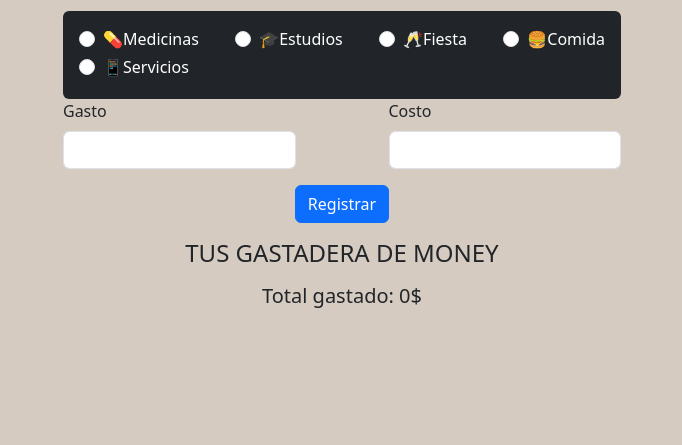
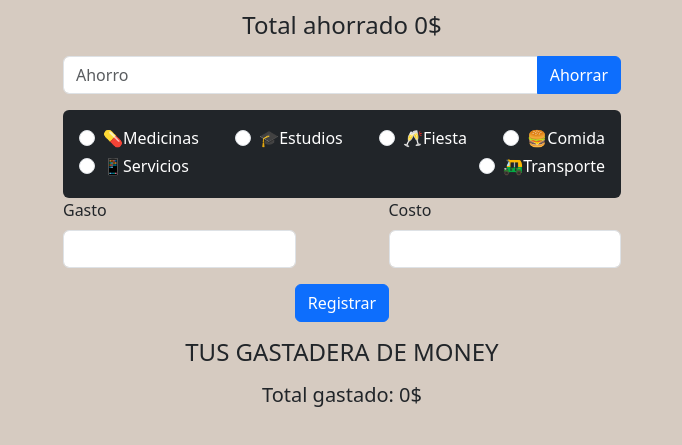
Before and after one commit to D4v13B/TrackerGastos-localstorage, a plain HTML site: page index.html in a window 1280 px wide. Shown: the part 69-514 px from the top of the page, without its empty margins (298-980 px from the left). Drawn offline with nearby package versions, Linux system fonts and the light colour scheme.

Commit message:
add ahorro section

```diff
--- a/app.js
+++ b/app.js
@@ -1,9 +1,12 @@
-const tiposGastos = ["💊Medicinas", "🎓Estudios", "🥂Fiesta", "🍔Comida", "📱Servicios"]
+const tiposGastos = ["💊Medicinas", "🎓Estudios", "🥂Fiesta", "🍔Comida", "📱Servicios", "🛺Transporte"]
 
 const formulario = document.querySelector("#formulario")
+const formularioAhorro = document.querySelector("#form-ahorro")
 const sectionGastos = formulario.querySelector("#section-gastos")
+const spanAhorrado = document.querySelector("#total-ahorrado")
 let gastos = []
 let totalGastado = 0
+let ahorro = 0
 
 // Clase
 function Gasto(titulo, tipo, costo, id) {
@@ -16,6 +19,7 @@ function Gasto(titulo, tipo, costo, id) {
 document.addEventListener("DOMContentLoaded", function () {
 
    gastos = JSON.parse(localStorage.getItem("gastos")) || []
+   ahorro = JSON.parse(localStorage.getItem("ahorro")) || 0
 
    tiposGastos.forEach(e => {
       const titulo = e.substring(2)
@@ -37,6 +41,18 @@ document.addEventListener("DOMContentLoaded", function () {
 
 function eventListener() {
    formulario.addEventListener("submit", registrarGasto)
+   formularioAhorro.addEventListener("submit", registrarAhorro)
+}
+
+function registrarAhorro(e){
+   e.preventDefault()
+
+   ahorro = formularioAhorro.querySelector("#ahorro").value
+   localStorage.setItem("ahorro", ahorro)
+
+   formularioAhorro.reset()
+   actualizarStorage()
+   mostrarGastos()
 }
 
 function registrarGasto(e) {
@@ -54,7 +70,11 @@ function registrarGasto(e) {
    mostrarGastos()
 }
 
-function mostrarGastos() {
+function mostrarGastos() {//Mostrar los datos
+
+   // Mostrar el total ahorrado
+   spanAhorrado.textContent = ahorro
+
    let total = 0
    let html = ""
    const gastosSection = document.querySelector("#lista-gastos-section")
@@ -82,6 +102,8 @@ function mostrarGastos() {
          case "Estudios":
             emogie = "🎓"
             break
+         case "Transporte":
+            emogie = "🛺"
          default:
             break;
       }
@@ -103,6 +125,7 @@ function mostrarGastos() {
 
 function actualizarStorage() {
    localStorage.setItem("gastos", JSON.stringify(gastos))
+   localStorage.setItem("ahorro", ahorro)
 }
 
 function eliminarGasto(id){
--- a/index.html
+++ b/index.html
@@ -12,7 +12,15 @@
 
 <body style="background-color: #D6CBC1;">
    <div class="container m-auto mt-3">
+      <!-- Actualizar el ahorro -->
       <h1 class="text-center mb-3">EN QUE GASTASTE TU MONEY?💰</h1>
+      <h4 class="text-center mb-3">Total ahorrado <span id="total-ahorrado"></span>$</h4>
+      <form class="col-12 col-md-6 m-auto d-flex" id="form-ahorro">
+         <div class="input-group mb-3">
+            <input type="text" class="form-control" placeholder="Ahorro" id="ahorro">
+            <button class="btn btn-primary" type="submit" id="button-addon2">Ahorrar</button>
+          </div>
+      </form>
       <form class="col-12 col-md-6 m-auto" id="formulario">
          <div id="section-gastos" class="d-flex justify-content-between bg-dark text-white p-3 rounded flex-wrap"></div>
          <div class="d-flex justify-content-between flex-wrap">
```
